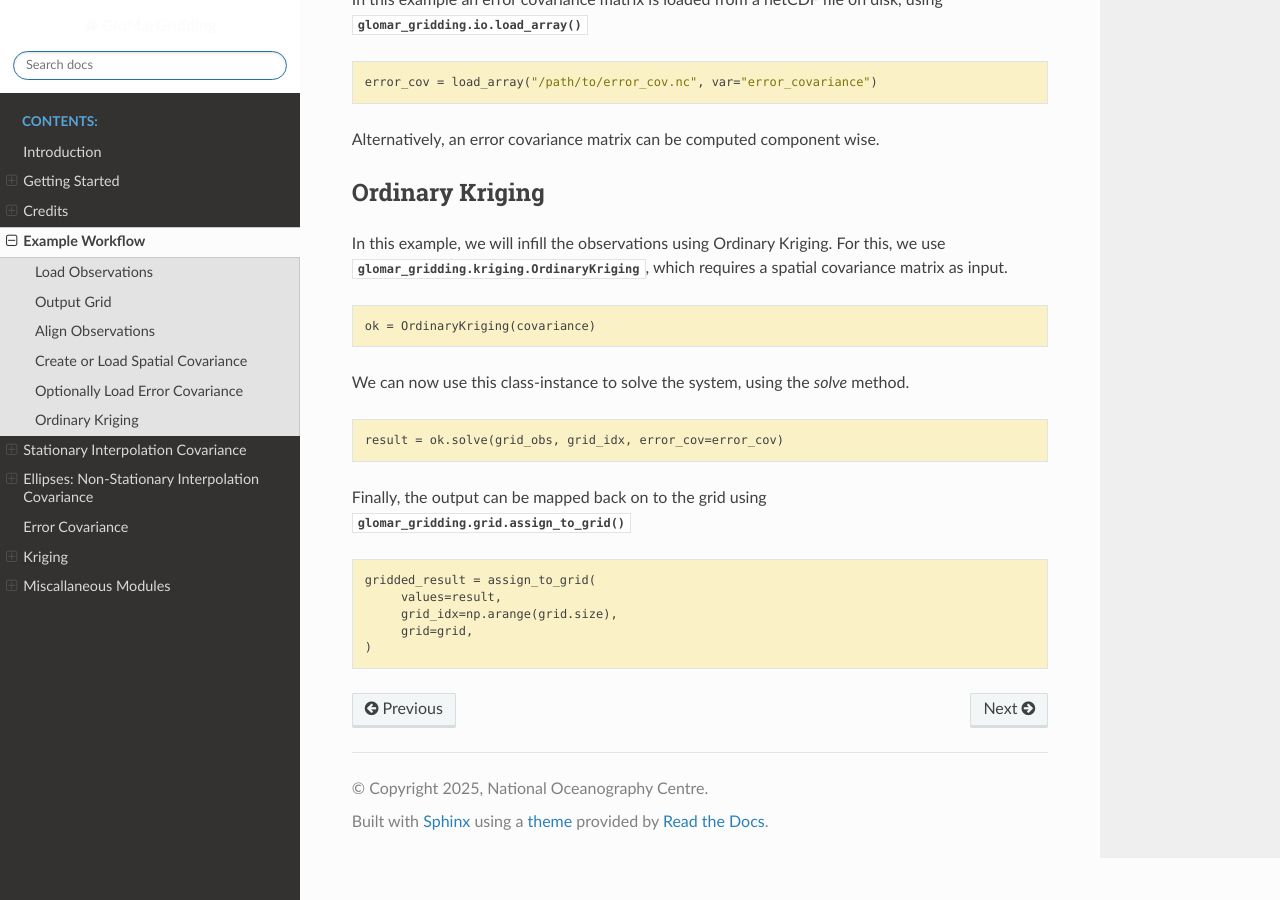
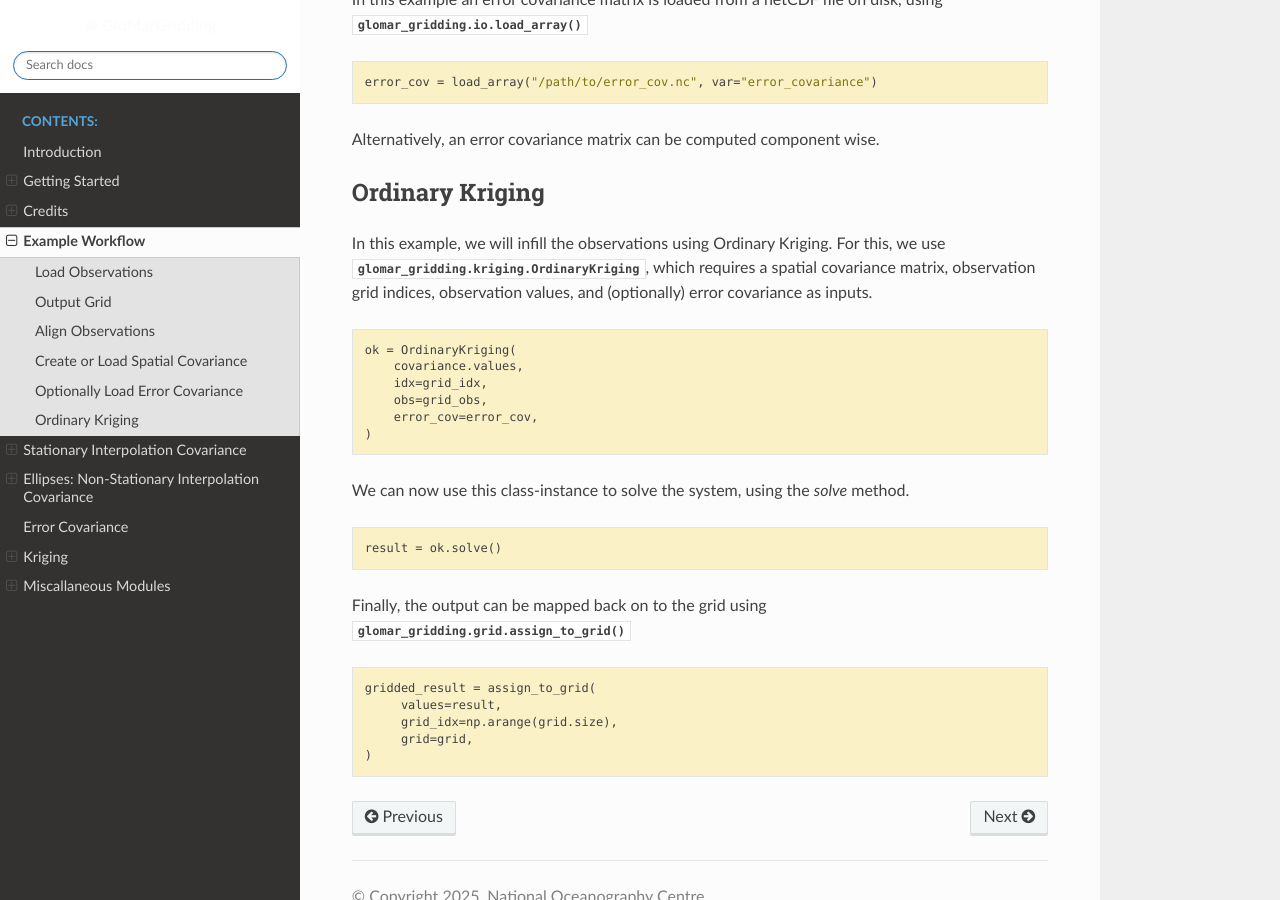
Before and after one commit to jtsiddons/GloMarGridding, a Sphinx documentation site: the page built from docs/workflow.rst, in a window 1280 px wide and 900 px high, scrolled down 2016 px. Built offline with Sphinx 7.4.7 and the Read the Docs theme 3.1.0, drawn with Linux system fonts in a browser that asks for light colours.

Commit message:
docs: update workflow

```diff
--- a/docs/workflow.rst
+++ b/docs/workflow.rst
@@ -107,18 +107,23 @@ Ordinary Kriging
 ================
 
 In this example, we will infill the observations using Ordinary Kriging. For this, we use
-:py:class:`glomar_gridding.kriging.OrdinaryKriging`, which requires a spatial covariance matrix as
-input.
+:py:class:`glomar_gridding.kriging.OrdinaryKriging`, which requires a spatial covariance matrix,
+observation grid indices, observation values, and (optionally) error covariance as inputs.
 
 .. code-block:: python
 
-   ok = OrdinaryKriging(covariance)
+   ok = OrdinaryKriging(
+       covariance.values,
+       idx=grid_idx,
+       obs=grid_obs,
+       error_cov=error_cov,
+   )
 
 We can now use this class-instance to solve the system, using the `solve` method.
 
 .. code-block:: python
 
-   result = ok.solve(grid_obs, grid_idx, error_cov=error_cov)
+   result = ok.solve()
 
 Finally, the output can be mapped back on to the grid using
 :py:func:`glomar_gridding.grid.assign_to_grid`
```
Also changed, not shown: 2 other files.
